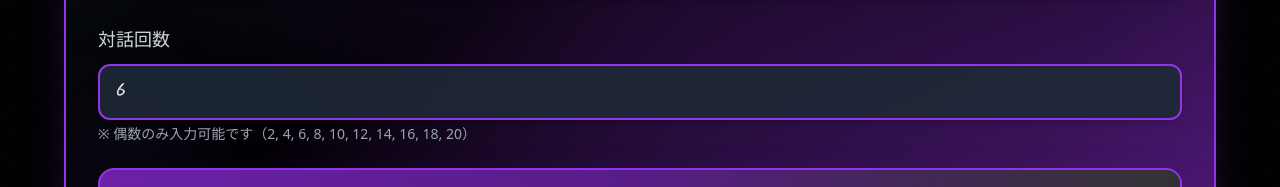
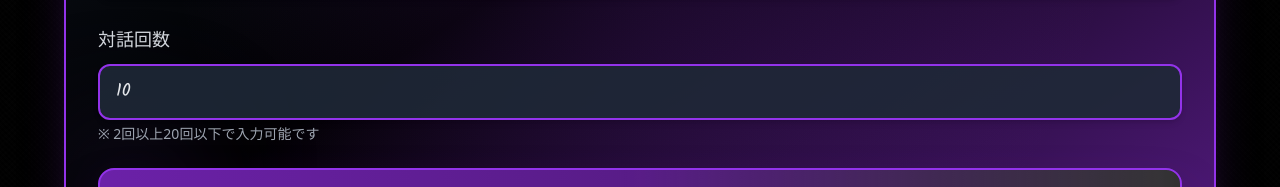
Before and after one commit to creatorsgardenofficial/Alice-s-Tea-Party, a Next.js app: page / in a window 1280 px wide. Shown: the part 622-809 px from the top of the page. Built offline with nearby package versions, Linux system fonts and the light colour scheme.

Commit message:
Allow odd number of turns and set default to 10, fix TypeScript type errors

```diff
--- a/components/DebateForm.tsx
+++ b/components/DebateForm.tsx
@@ -12,29 +12,23 @@ export default function DebateForm({ onStart }: DebateFormProps) {
   const [topic, setTopic] = useState('お金と時間どちらが大切なのか')
   const [alicePosition, setAlicePosition] = useState('時間の方が大切。なぜならば、お金があっても時間がなくては、そのお金は使えない。時間さえあれば、十分な時間を使って、なんでも叶えることができる。')
   const [rabbitPosition, setRabbitPosition] = useState('お金の方が大切。なぜならば、時間がいくらあっても、お金がなければ活動できることは限られてしまう。お金さえあれば、短い時間でも有意義に過ごすことができる。')
-  const [turns, setTurns] = useState(6)
+  const [turns, setTurns] = useState(10)
 
   const handleTurnsChange = (value: number) => {
-    // 偶数に調整（2以上、20以下）
-    let adjustedValue = Math.max(2, Math.min(20, value))
-    if (adjustedValue % 2 !== 0) {
-      // 奇数の場合は最も近い偶数に調整
-      adjustedValue = adjustedValue < 20 ? adjustedValue + 1 : adjustedValue - 1
-    }
+    // 2以上、20以下の範囲に制限
+    const adjustedValue = Math.max(2, Math.min(20, value))
     setTurns(adjustedValue)
   }
 
   const handleSubmit = (e: React.FormEvent) => {
     e.preventDefault()
-    // 念のため偶数であることを確認
-    const finalTurns = turns % 2 === 0 ? turns : turns + 1
-    console.log('フォーム送信:', { topic, alicePosition, rabbitPosition, turns: finalTurns })
+    console.log('フォーム送信:', { topic, alicePosition, rabbitPosition, turns })
     try {
       onStart({
         topic,
         alicePosition,
         rabbitPosition,
-        turns: finalTurns,
+        turns,
       })
       console.log('onStart呼び出し完了')
     } catch (error) {
@@ -96,14 +90,14 @@ export default function DebateForm({ onStart }: DebateFormProps) {
           <input
             type="number"
             value={turns}
-            onChange={(e) => handleTurnsChange(parseInt(e.target.value) || 6)}
+            onChange={(e) => handleTurnsChange(parseInt(e.target.value) || 10)}
             min="2"
             max="20"
-            step="2"
+            step="1"
             className="w-full px-4 py-3 rounded-xl border-2 border-purple-600 focus:border-purple-400 focus:outline-none font-handwritten text-lg bg-gray-800/90 text-gray-200 shadow-md transition-all hover:shadow-lg hover:shadow-purple-900/50"
             required
           />
-          <p className="text-sm text-gray-400 mt-1">※ 偶数のみ入力可能です（2, 4, 6, 8, 10, 12, 14, 16, 18, 20）</p>
+          <p className="text-sm text-gray-400 mt-1">※ 2回以上20回以下で入力可能です</p>
         </div>
 
         <motion.button
```
